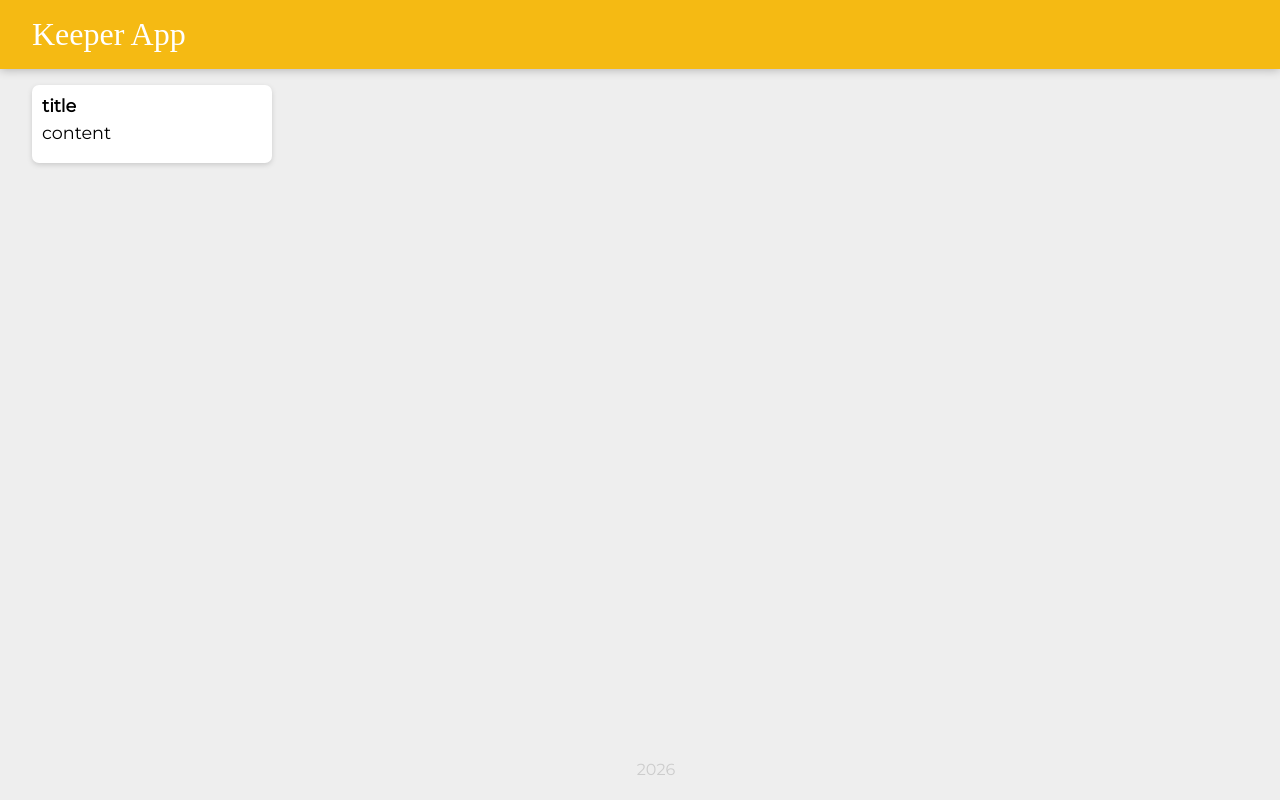
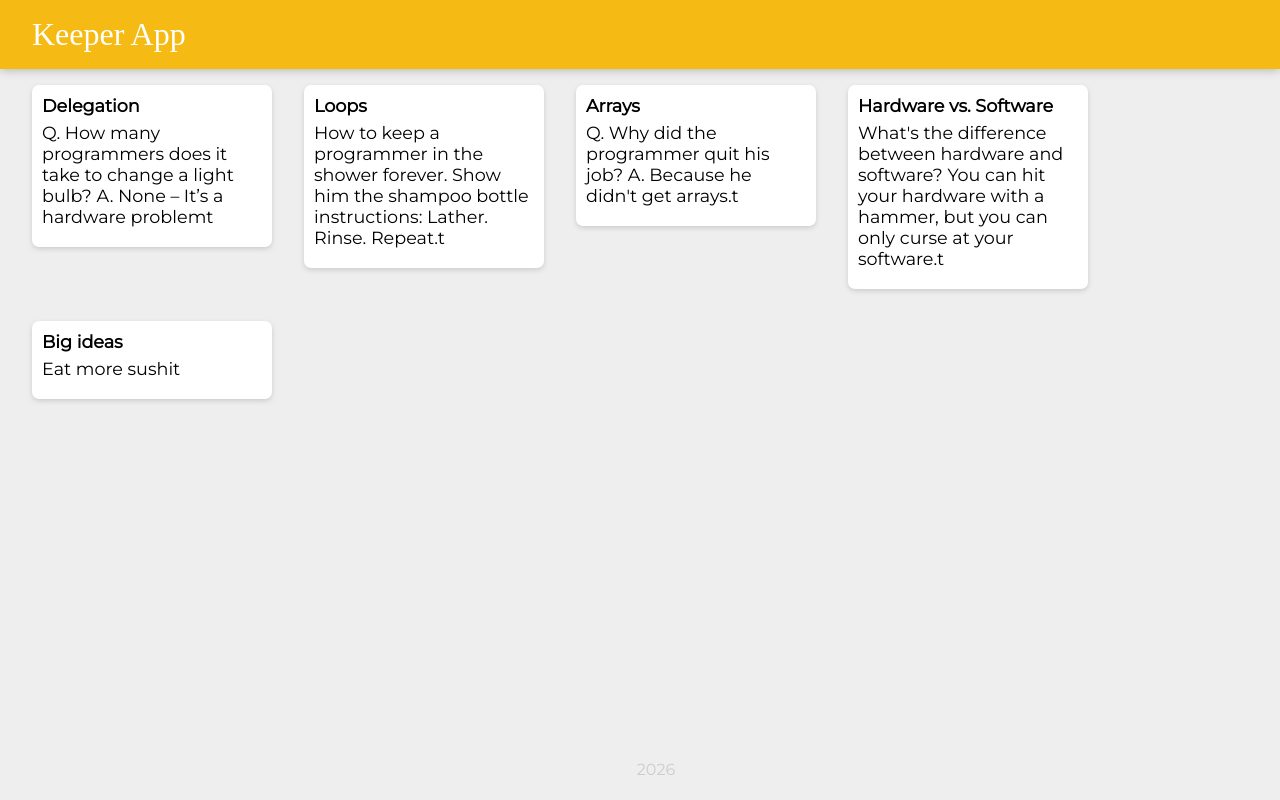
Before and after one commit to sreeman-dyageti/keeper_app, a React (Vite) app: page / in a window 1280 px wide. Built offline with nearby package versions, Linux system fonts and the light colour scheme; a web font is replaced by a local one.

Commit message:
feat: Applied mapping throught the notes array

```diff
--- a/src/App.jsx
+++ b/src/App.jsx
@@ -2,13 +2,20 @@
 import Header from "./header";
 import Footer from "./footer";
 import Note from "./note";
+import notes from "./notes";
 
 export default function App() {
   return (
     <div className="app">
       <Header />
       <main>
-        <Note />
+       {notes.map((note) => {
+            return <Note
+            key={note.id}
+            title={note.title}
+            content={note.content}
+            />
+          })}
       </main>
       <Footer />
     </div>
--- a/src/note.jsx
+++ b/src/note.jsx
@@ -1,9 +1,9 @@
 import React from "react";
 
-function note(){
+function note(props){
     return <div className="note">
-        <h1>title</h1>
-        <p>content</p>
+        <h1>{props.title}</h1>
+        <p>{props.content}t</p>
     </div>
 }
 
--- /dev/null
+++ b/src/notes.js
@@ -0,0 +1,35 @@
+import React from "react";
+
+const notes = [
+  {
+    key: 1,
+    title: "Delegation",
+    content:
+      "Q. How many programmers does it take to change a light bulb? A. None – It’s a hardware problem"
+  },
+  {
+    key: 2,
+    title: "Loops",
+    content:
+      "How to keep a programmer in the shower forever. Show him the shampoo bottle instructions: Lather. Rinse. Repeat."
+  },
+  {
+    key: 3,
+    title: "Arrays",
+    content:
+      "Q. Why did the programmer quit his job? A. Because he didn't get arrays."
+  },
+  {
+    key: 4,
+    title: "Hardware vs. Software",
+    content:
+      "What's the difference between hardware and software? You can hit your hardware with a hammer, but you can only curse at your software."
+  },
+  {
+    key: 5,
+    title: "Big ideas",
+    content: "Eat more sushi"
+  }
+];
+
+export default notes;
```
